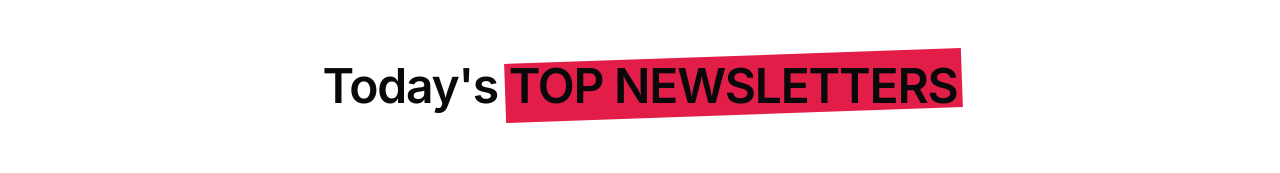
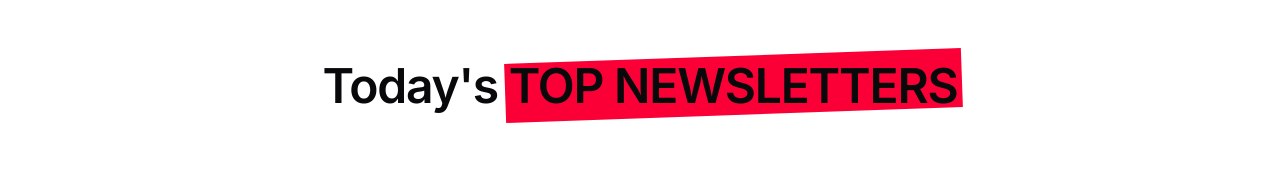
Before and after one commit to rogergarciapages/NewsletterMonsterFront, a Next.js app: page / in a window 1280 px wide. Shown: the part 838-1011 px from the top of the page. Built offline with nearby package versions, Linux system fonts and the light colour scheme; no server answers.

Commit message:
commit changes that broke next

```diff
--- /dev/null
+++ b/postcss.config.js
@@ -0,0 +1,6 @@
+module.exports = {
+  plugins: {
+    tailwindcss: {},
+    autoprefixer: {},
+  },
+}
--- a/src/app/globals.css
+++ b/src/app/globals.css
@@ -11,7 +11,7 @@
       --card-foreground: 240 10% 3.9%;
       --popover: 0 0% 100%;
       --popover-foreground: 240 10% 3.9%;
-      --primary: 346.8 77.2% 49.8%;
+      --primary: 347, 100%, 49%;
       --primary-foreground: 355.7 100% 97.3%;
       --secondary: 240 4.8% 95.9%;
       --secondary-foreground: 240 5.9% 10%;
@@ -34,7 +34,7 @@
       --card-foreground: 0 0% 95%;
       --popover: 0 0% 9%;
       --popover-foreground: 0 0% 95%;
-      --primary: 346.8 77.2% 49.8%;
+      --primary: 347, 100%, 49%;
       --primary-foreground: 355.7 100% 97.3%;
       --secondary: 240 3.7% 15.9%;
       --secondary-foreground: 0 0% 98%;
--- a/src/components/home/auth-screen/Companies.tsx
+++ b/src/components/home/auth-screen/Companies.tsx
@@ -1,3 +1,4 @@
+
 export const Companies = () => {
     return (
 
@@ -44,7 +45,6 @@ export const Companies = () => {
       </div>
     </div>
   </section>
-
 </div>
 </div>
  );
--- a/src/components/home/auth-screen/HeroSection.tsx
+++ b/src/components/home/auth-screen/HeroSection.tsx
@@ -21,7 +21,9 @@ const HeroSection = () => {
             <h1 className="text-2xl md:text-5xl text-[#fc0036] pt-3 text-balance">One newsletter archive to rule them all!</h1>
             <p className="mt-3 mb-3 text-2xl leading-snug text-balance font-thin text-white dark:text-white lg:w-4/5">
             We cherish the beauty and creativity of newsletters. <br/>
-            Our mission is to archive these mailing masterpieces, ensuring that their stunning art, captivating photography, and the hard work of their creators are preserved and celebrated. No longer will these treasures be lost in overflowing inboxes — they'll be archived for all to enjoy and admire.</p>
+            Our mission is to archive these mailing masterpieces, ensuring that their stunning art,
+            captivating photography, and the hard work of their creators are preserved and celebrated.
+            No longer will these treasures be lost in overflowing inboxes — they'll be archived for all to enjoy and admire.</p>
             <AuthButtons  />
             </div>
         </div>
```
Also changed, not shown: package.json (+7 -2 lines), public/image9.webp (added), 1 other file (tests, documents, lock files or other folders).
